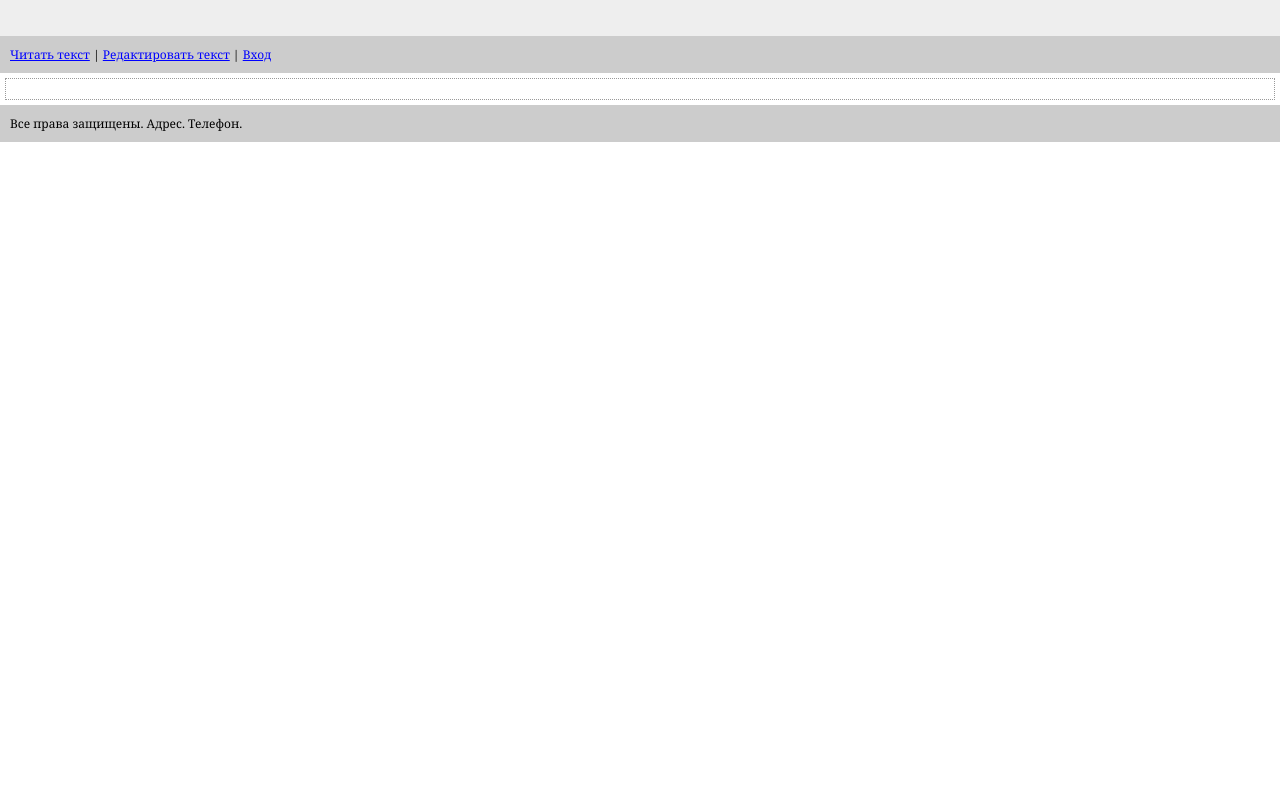
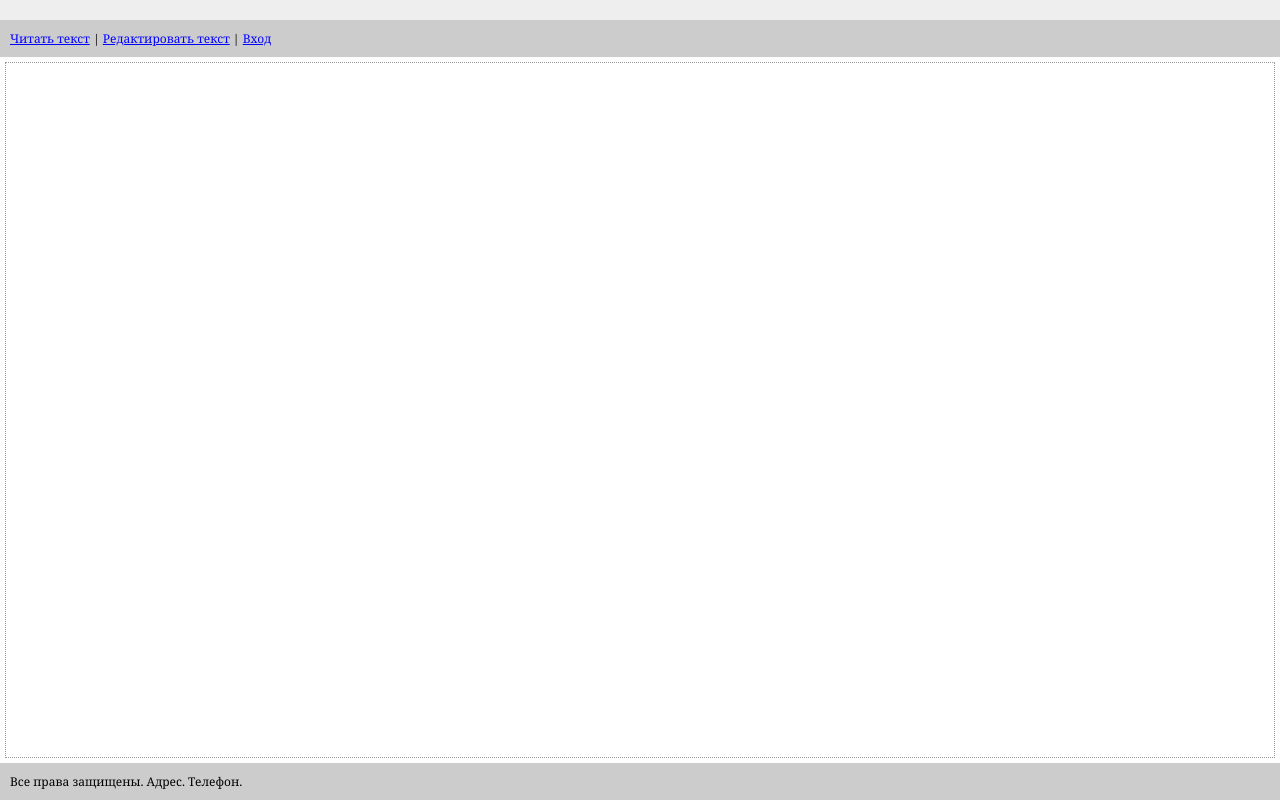
Before and after one commit to savinsv/gbphp5, a PHP site: page /views/v_main.php in a window 1280 px wide. Run offline with PHP 8.4, Linux system fonts and the light colour scheme; the template is opened without the code that fills it, so the values that code supplies are empty.

Commit message:
Правка css, немного

```diff
--- a/views/style.css
+++ b/views/style.css
@@ -1,47 +1,59 @@
-body
-{
+* {
+  margin: 0;
+  padding: 0;
+}
+body {
   font-family: Georgia;
   font-size: 12px;
   margin: 0;
 }
+html,
+body {
+  height: 100%;
+}
 
-a
-{
+.wrapper {
+  display: flex;
+  flex-direction: column;
+  min-height: 100%;
+}
+.content {
+  flex: 1 0 auto;
+}
+.footer {
+  flex: 0 0 auto;
+}
+
+a {
   color: #00f;
 }
 
-a:hover
-{
+a:hover {
   color: #f00;
 }
 
-textarea
-{
+textarea {
   width: 100%;
   height: 300px;
 }
 
-#header
-{
+#header {
   padding: 10px;
   background: #eee;
 }
 
-#menu
-{
+#menu {
   padding: 10px;
   background: #ccc;
 }
 
-#content
-{
+#content {
   margin: 5px;
   padding: 10px;
   border: 1px dotted #999;
 }
 
-#footer
-{
+#footer {
   padding: 10px;
   background: #ccc;
 }
--- a/views/v_main.php
+++ b/views/v_main.php
@@ -7,30 +7,35 @@
  */
 ?>
 
-<!DOCTYPE html PUBLIC "-//W3C//DTD HTML 4.01 Transitional//EN">
-<html>
+<!DOCTYPE html>
+<html lang="ru">
 <head>
+<meta charset="UTF-8">
+    <meta http-equiv="X-UA-Compatible" content="IE=edge">
+    <meta name="viewport" content="width=device-width, initial-scale=1.0">
 	<title><?=$title?></title>
 	<meta content="text/html; charset=Windows-1251" http-equiv="content-type">
-	<link rel="stylesheet" type="text/css" media="screen" href="v/style.css" />
+	<link rel="stylesheet" type="text/css" media="screen" href="views/style.css" />
 </head>
 <body>
-	<div id="header">
+	<div class="wrapper">
+		<div id="header" class="header">
 			<h1><?=$title?></h1>
 		</div>
 
-	<div id="menu">
+		<div id="menu" class="menu">
 			<a href="index.php">Читать текст</a> |
 			<a href="index.php?c=page&action=edit">Редактировать текст</a> |
 			<a href="index.php?c=User">Вход</a>
 		</div>
 
-	<div id="content">
+		<div id="content" class="content">
 			<?=$content?>
 		</div>
 
-	<div id="footer">
+		<div id="footer" class="footer">
 			Все права защищены. Адрес. Телефон.
+		</div>
 	</div>
 </body>
 </html>
```
Lines whose indentation alone changed are shown as unchanged.
